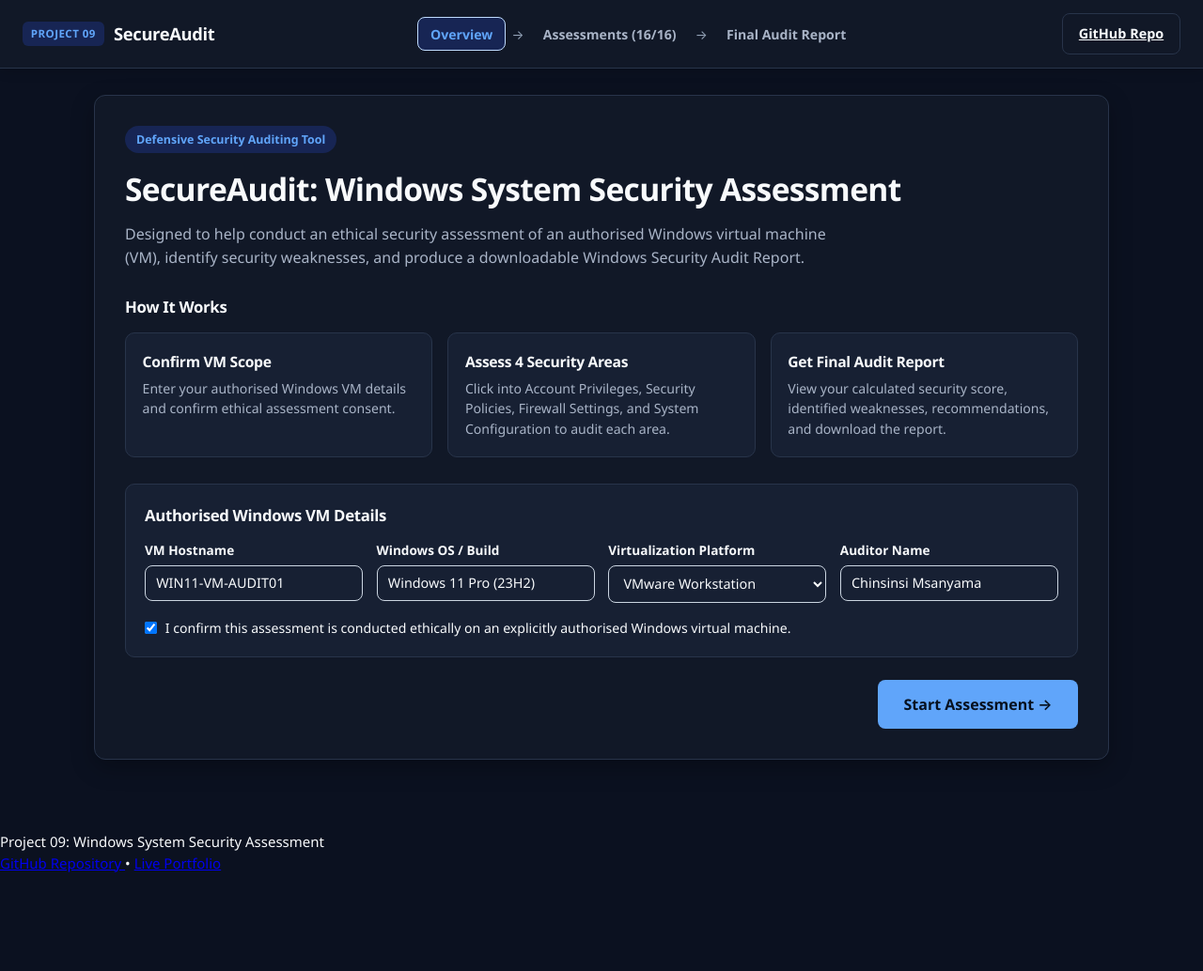
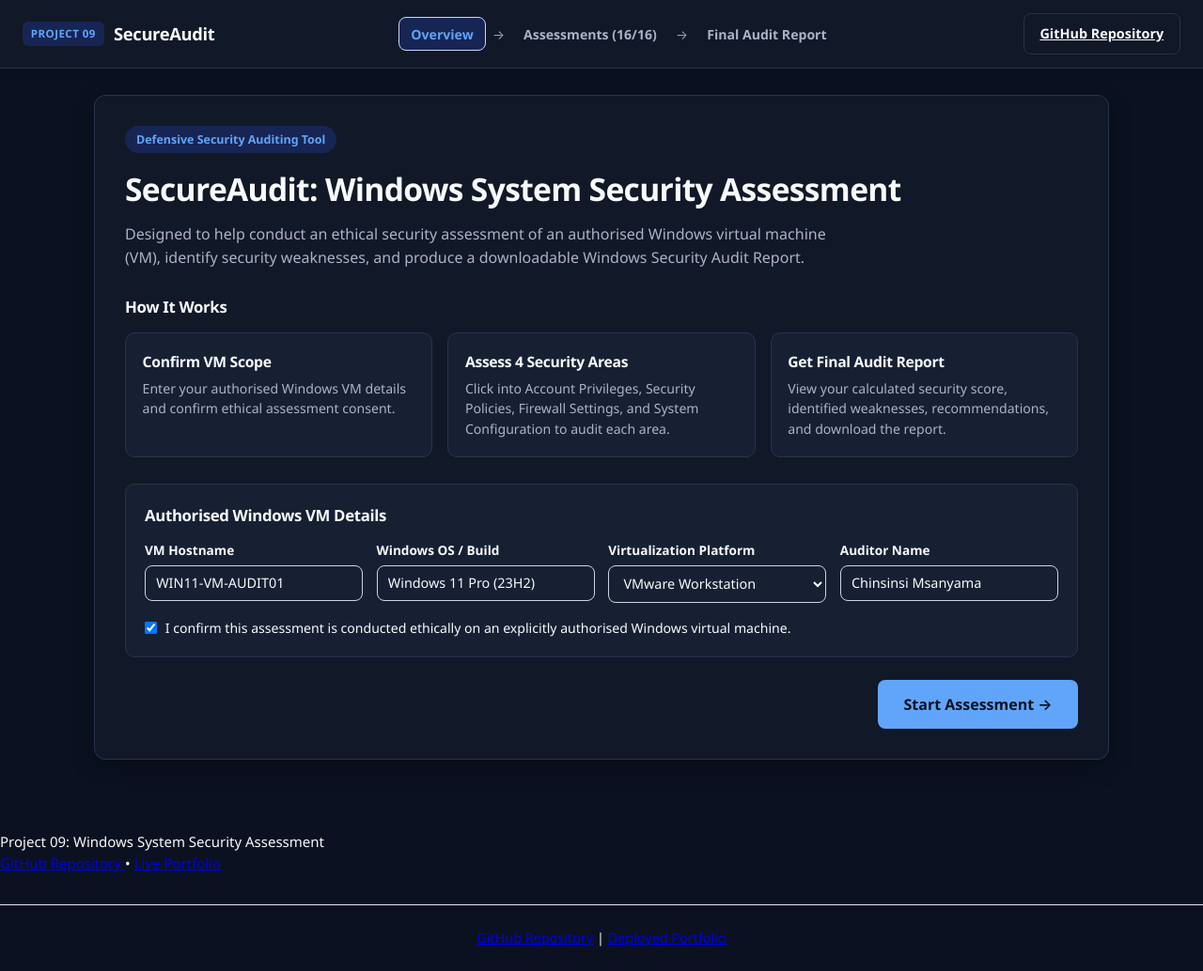
Before and after one commit to Tessy-123/SecureAudit-Windows-VM, a plain HTML site: page index.html in a window 1280 px wide. Shown: the whole page at 94% size. Before the commit the page ends 931 px from the top, so only its background shows below. Drawn offline with Linux system fonts and the light colour scheme.

Commit message:
Add repository and portfolio links

```diff
--- a/index.html
+++ b/index.html
@@ -35,7 +35,7 @@
       rel="noopener noreferrer"
       class="btn-secondary"
     >
-      GitHub Repo
+      GitHub Repository
     </a>
   </header>
 
@@ -174,6 +174,11 @@
       </a>
     </div>
   </footer>
+  <footer style="text-align: center; padding: 1.5rem; margin-top: 2rem; border-top: 1px solid #e2e8f0; font-size: 0.9rem;">
+    <a href="https://github.com/Tessy-123/SecureAudit-Windows-VM" target="_blank" rel="noopener noreferrer">GitHub Repository</a>
+    |
+    <a href="https://Tessy-123.github.io/SecureAudit-Windows-VM/" target="_blank" rel="noopener noreferrer">Deployed Portfolio</a>
+  </footer>
 
   <script src="app.js"></script>
 </body>
```
Also changed, not shown: 1 other file.
